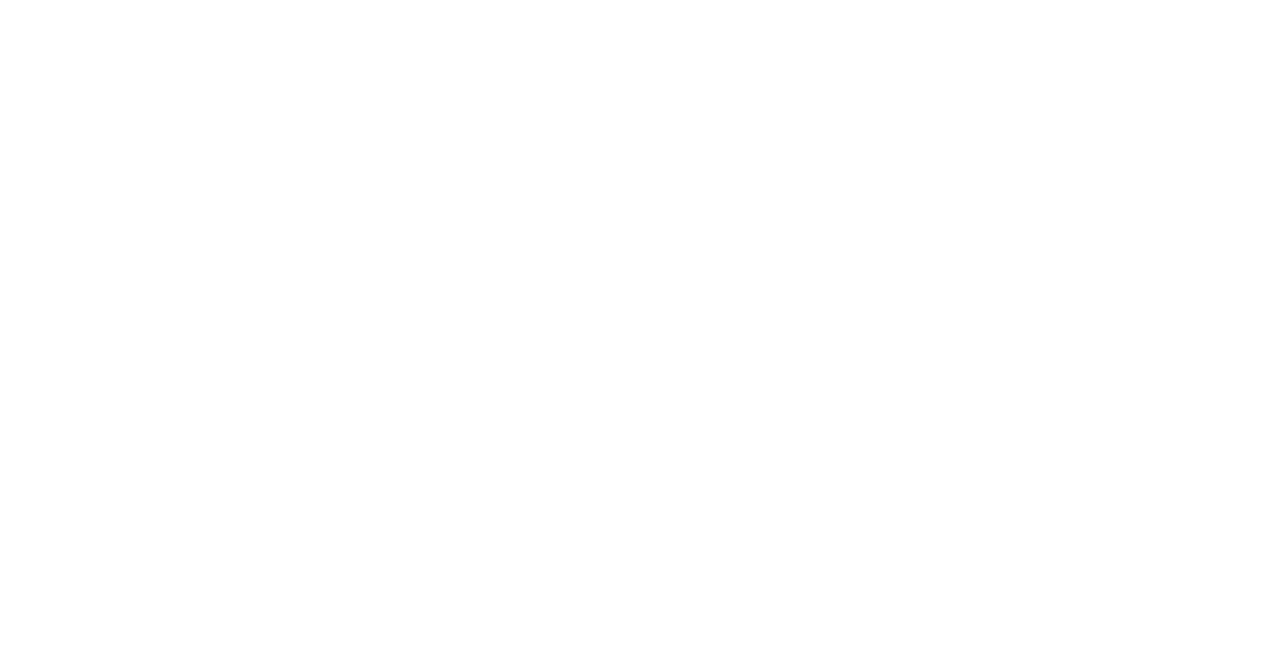
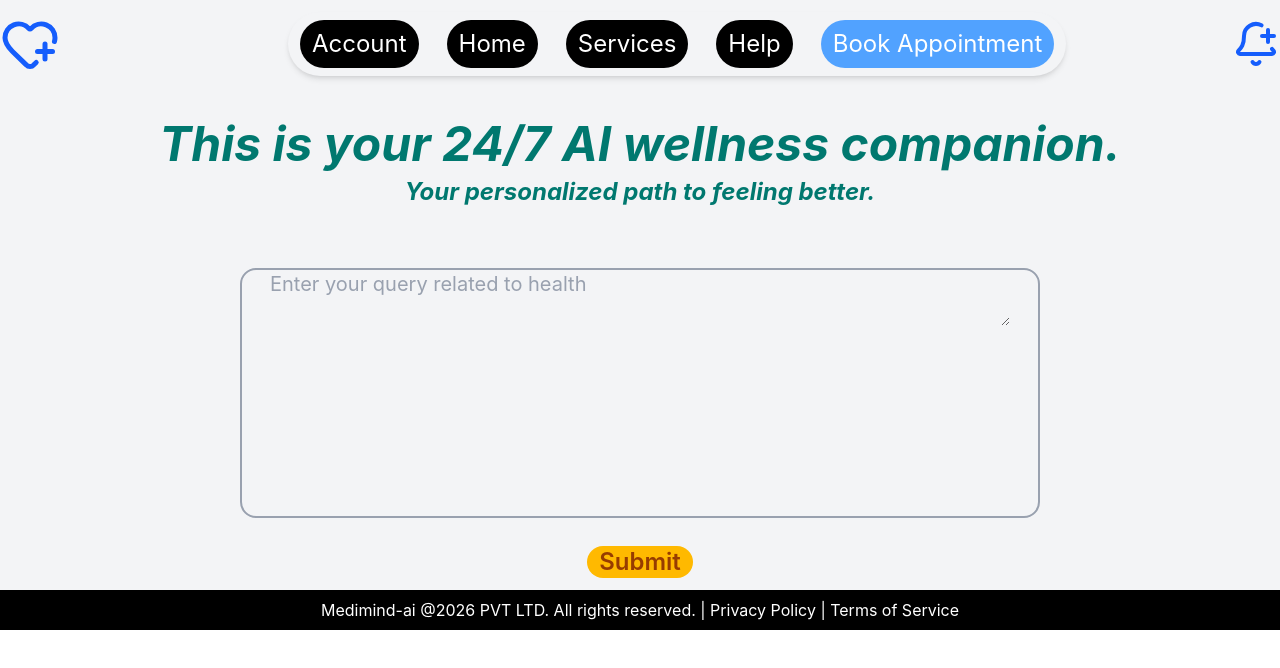
Before and after one commit to Aayushi1754/Medimind-AI, a React (Vite) app in the folder Frontend/: page /AiChat in a window 1280 px wide. Before the commit this address had no page. Shown: the top 668 px of the page. Built offline with nearby package versions, Linux system fonts and the light colour scheme.

Commit message:
Added AI Chat bot page

```diff
--- a/Frontend/src/App.jsx
+++ b/Frontend/src/App.jsx
@@ -9,6 +9,7 @@
 import MedicalReport from './pages/MedicalReport'
 import Medicines from './pages/Medicines'
 import DrugInteraction from './pages/DrugInteraction'
+import AiChat from './pages/AiChat'
 export const App = () => {
   return (
     <div>
@@ -22,6 +23,7 @@
         <Route path ="/MedicalReport" element= {<MedicalReport />} />
         <Route path="/Medicines" element={<Medicines />} />
         <Route path="/DrugInteraction" element={<DrugInteraction />} />
+        <Route path="/AiChat" element ={< AiChat />} />
       </Routes>
 
     </div>
--- a/Frontend/src/pages/AiChat.jsx
+++ b/Frontend/src/pages/AiChat.jsx
@@ -0,0 +1,23 @@
+import React from 'react'
+import Header from '../components/Header.jsx'
+import Navbar from '../components/Navbar.jsx'
+
+export const AiChat = () => {
+  return (
+    <div className=" flex flex-col bg-gray-100 ">
+        <Header/>
+        <div className="flex items-center justify-center mt-8 text-teal-700 text-5xl font-bold italic"> This is your 24/7 AI wellness companion.</div>
+        <div className="flex items-center justify-center mt-2 text-teal-700 text-2xl font-bold italic"> Your personalized path to feeling better.</div>
+        <div className="flex flex-col justify-center items-center">
+        <div className=" w-full max-w-[800px] border-2 border-gray-400 h-[250px]  rounded-2xl  mt-15 px-7">
+            < textarea
+            placeholder="Enter your query related to health"
+            className="w-full text-xl text-gray-700 outline-none placeholder-gray-400 text-top-left flex justify-center items-center" />
+        </div>
+        <button className="text-2xl font-semibold mt-7 mb-3 text-amber-800 bg-amber-400 px-3 rounded-2xl hover:bg-green-600"> Submit</button>
+        <Navbar/>
+        </div>
+    </div>
+  )
+}
+export default AiChat
```
